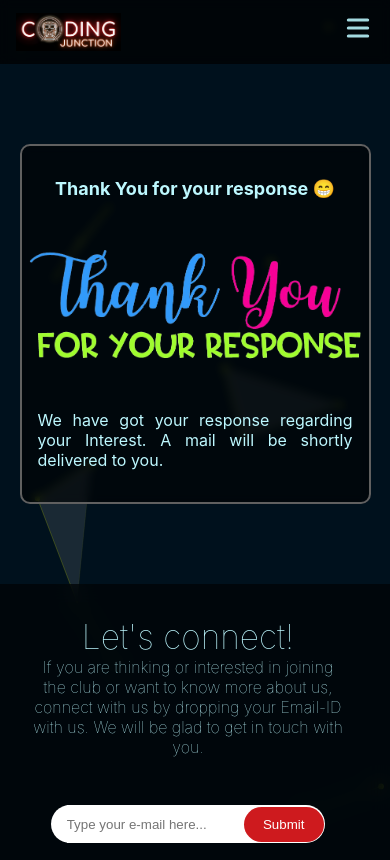
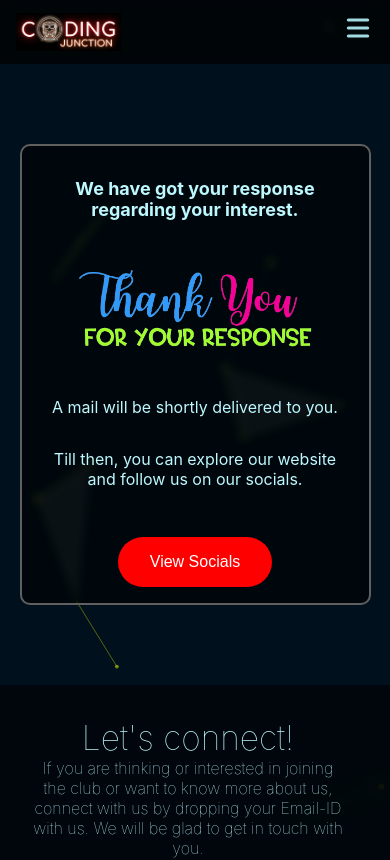
Before and after one commit to coding-junction/Coding-Junction-Website, a React (Create React App) app: page /thank-you-for-your-response in a window 390 px wide. Shown: the top 860 px of the page. Built offline with nearby package versions, Linux system fonts and the light colour scheme.

Commit message:
fixed glitches and updated thank you for your response page

```diff
--- a/src/components/EventsPage/EventsArray.json
+++ b/src/components/EventsPage/EventsArray.json
@@ -60,6 +60,19 @@
 
         {
             "key": 13,
+            "name": "Nordek event",
+            "doe" : "21/04/2024",
+            "desc": "lorem ipsum",
+            "isLive": true,
+            "bannerLink": "",
+            "regLink": "www.google.in",
+            "photosLink": [
+            ],
+            "winners": []
+        },
+
+        {
+            "key": 14,
             "name": "Annual Member Inclusion Program",
             "doe" : "18/04/2024",
             "desc": "The Coding Junction Club is excited to invite all 2nd-year and 3rd-year students with a passion for coding to join our dynamic community as a Core Member. To express your interest and become a core member of the Coding Junction Club, please fill out the Inclusion Form by clicking below.",
--- a/src/components/UpcomingEvents/ViewUpcomingEve/TQResponse/TQResponse.css
+++ b/src/components/UpcomingEvents/ViewUpcomingEve/TQResponse/TQResponse.css
@@ -32,7 +32,20 @@
 .TQResponse a{
     color: red;
     font-weight: bold;
+    align-self: center;
 }
+
+.TQResponse a button{
+    margin-top: 2rem;
+    align-self: center;
+    padding: 1rem 2rem;
+    border-radius: 2rem;
+    background-color: red;
+    border: none;
+    color: white;
+    font-size: 1rem;
+}
+
 
 @media only screen and (max-width: 850px) {
     .TQResponse{
@@ -41,10 +54,17 @@
 
     .TQResponse h2{
         font-size: large;
+        text-align: center;
     }
 
     .TQResponse p{
-        text-align: justify;
+        text-align: center;
         padding: 1rem 0;
     }
+
+    .TQResponse img{
+        width: 300px;
+        align-self: center;
+        padding: 2rem;
+    }
 }
--- a/src/components/UpcomingEvents/ViewUpcomingEve/TQResponse/TQResponse.js
+++ b/src/components/UpcomingEvents/ViewUpcomingEve/TQResponse/TQResponse.js
@@ -5,10 +5,14 @@ function TQResponse() {
     return (
         <div className='TQResponse'>
             <h2>
-                Thank You for your response &#128513;
+                We have got your response regarding your interest.
             </h2>
             <img src={require("../../../../Assets/Images/tqfyr.png")} alt="" />
-            <p>We have got your response regarding your Interest. A mail will be shortly delivered to you.</p>
+            <p>A mail will be shortly delivered to you.</p>
+            <p>Till then, you can explore our website and follow us on our socials.</p>
+            <a href="https://linktr.ee/codingjunction"><button className='view-soc-buttton'>
+                View Socials
+            </button></a>
         </div>
     )
 }
```
